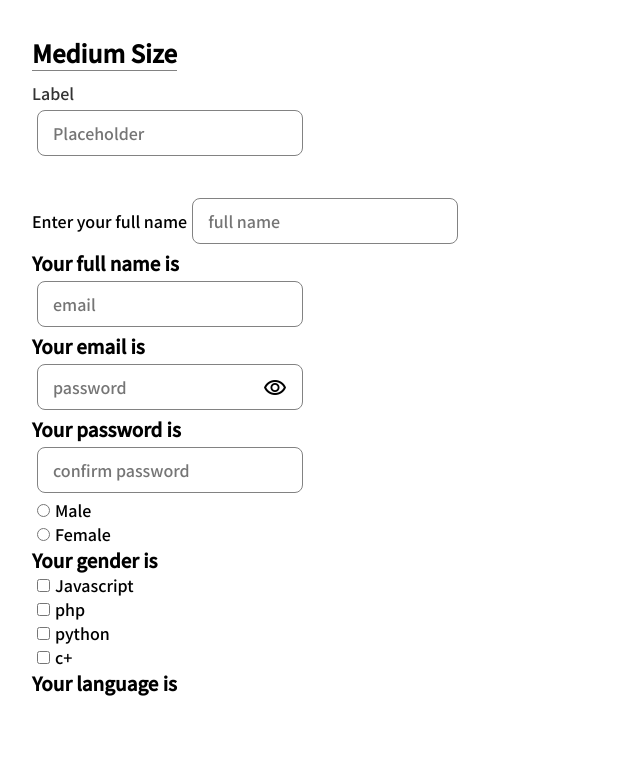
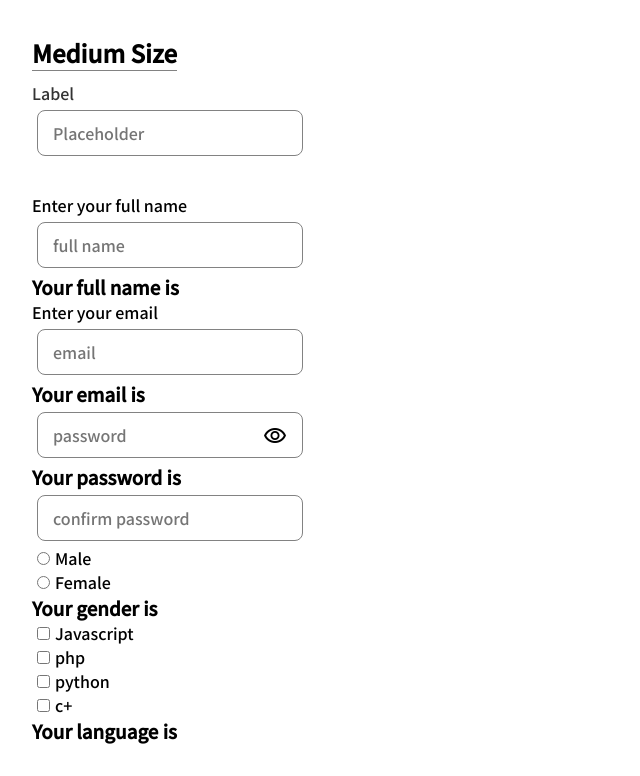
Before and after one commit to Tamarapreye-M/inputs_components_app, a React (Create React App) app: page / in a window 1280 px wide. Shown: the part 1467-2243 px from the top of the page, without its empty margins (0-640 px from the left). Before the commit the page ends 2195 px from the top, so only its background shows below. Built offline with nearby package versions, Linux system fonts and the light colour scheme.

Commit message:
labels added

```diff
--- a/src/components/Form.js
+++ b/src/components/Form.js
@@ -42,7 +42,7 @@ const Form = () => {
 			<form>
 				<div className="form-control">
 					<label htmlFor="fullname">Enter your full name</label>
-
+					<br />
 					<input
 						type="text"
 						placeholder="full name"
@@ -52,6 +52,8 @@ const Form = () => {
 					<h3>Your full name is {fullName}</h3>
 				</div>
 				<div className="form-control">
+					<label htmlFor="email">Enter your email</label>
+					<br />
 					<input
 						type="email"
 						placeholder="email"
```
